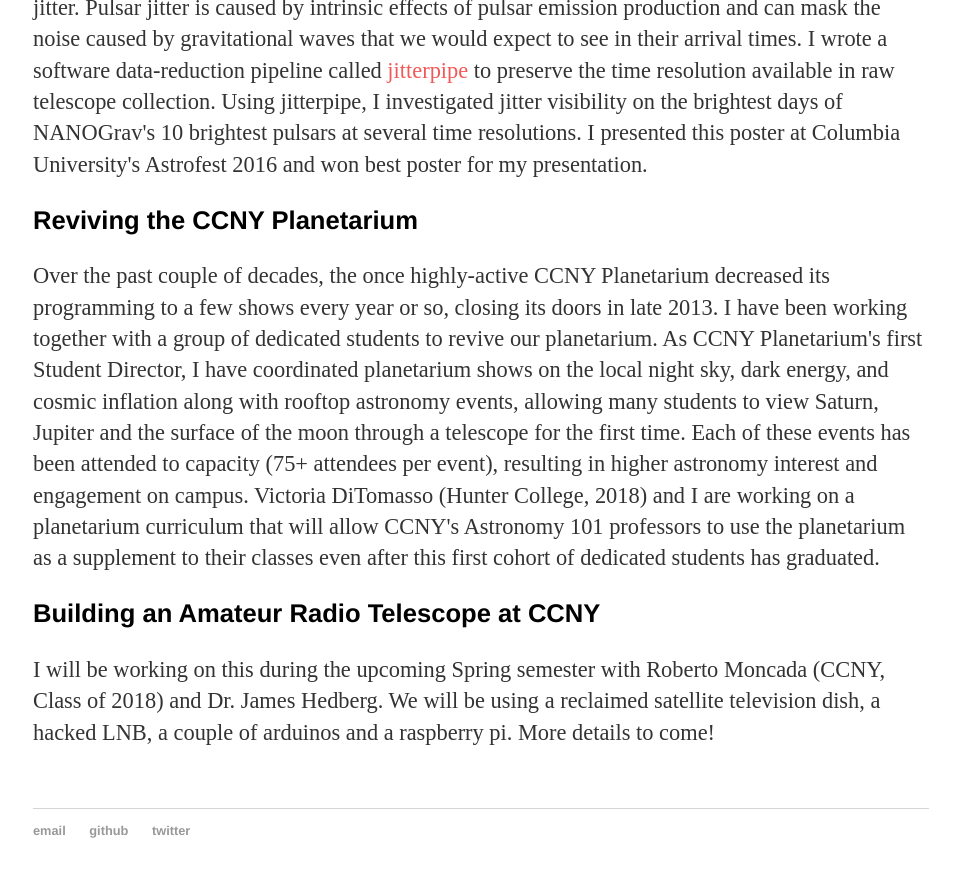
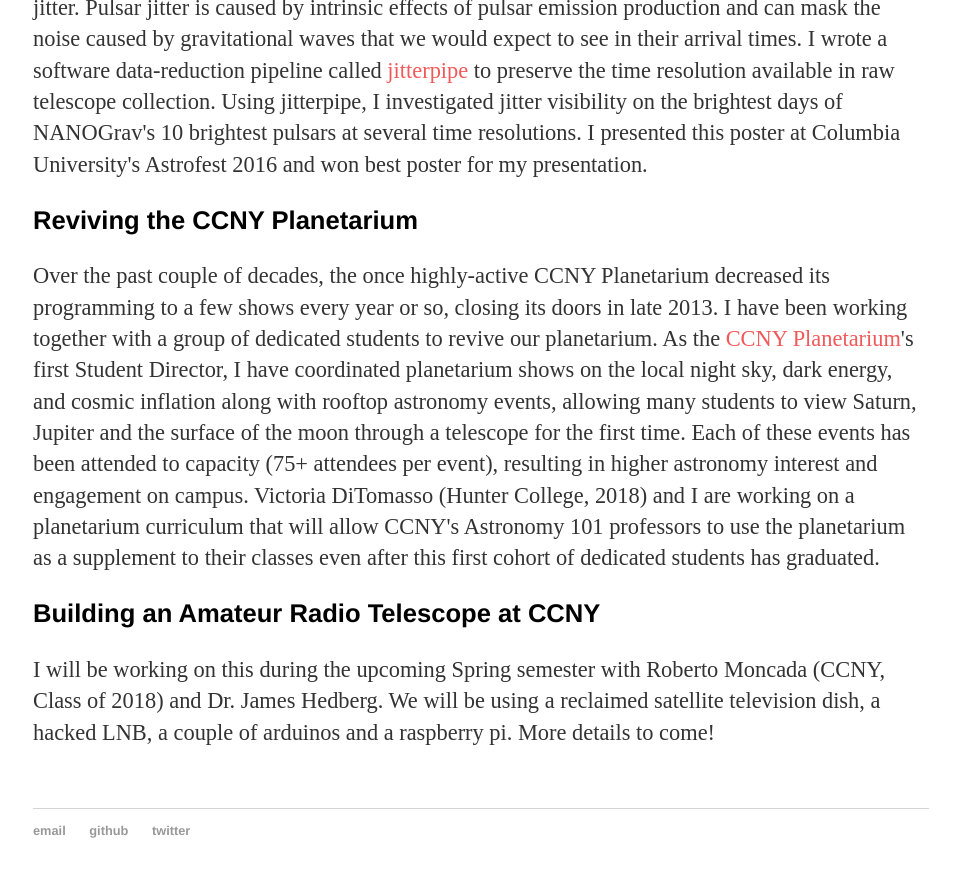
Before and after one commit to elliesch/elliesch.github.io, a Jekyll site: the page built from projects/index.html, in a window 1280 px wide and 900 px high, scrolled down 1536 px. Shown: the top 877 px of the window, without its empty margins (159-1112 px from the left). Built offline with Jekyll 4.4.1, drawn with Linux system fonts in a browser that asks for light colours.

Commit message:
added planetarium link

```diff
--- a/projects/index.html
+++ b/projects/index.html
@@ -29,14 +29,14 @@ title: Ellie's Projects
 	<p>I had the wonderful opportunity to spend this past summer at the National Radio Astronomy Observatory's NSF REU Program.
 	I worked with Dr. Scott Ransom of the NANOGrav Collaboration on quantifying variability in the individual pulse shapes of pulsars, known as pulsar jitter.
 	Pulsar jitter is caused by intrinsic effects of pulsar emission production and can mask the noise caused by gravitational waves that we would expect to see in their arrival times.
-	I wrote a software data-reduction pipeline called <a href="https://github.com/elliesch/jitterpipe">jitterpipe</a> to preserve the time resolution available in raw telescope collection.
+	I wrote a software data-reduction pipeline called <a href="https://github.com/elliesch/jitterpipe/blob/master/Jitterpipe.py">jitterpipe</a> to preserve the time resolution available in raw telescope collection.
 	Using jitterpipe, I investigated jitter visibility on the brightest days of NANOGrav's 10 brightest pulsars at several time resolutions.
 	I presented this poster at Columbia University's Astrofest 2016 and won best poster for my presentation.</p>
 
 	<h3>Reviving the CCNY Planetarium</h3>
 	<p>Over the past couple of decades, the once highly-active CCNY Planetarium decreased its programming to a few shows every year or so, closing its doors in late 2013.
 	I have been working together with a group of dedicated students to revive our planetarium.
-	As CCNY Planetarium's first Student Director, I have coordinated planetarium shows on the local night sky, dark energy, and cosmic inflation along with rooftop astronomy events, allowing many students to view Saturn, Jupiter and the surface of the moon through a telescope for the first time.
+	As the <a href="https://www.facebook.com/ccnyplanetarium/">CCNY Planetarium</a>'s first Student Director, I have coordinated planetarium shows on the local night sky, dark energy, and cosmic inflation along with rooftop astronomy events, allowing many students to view Saturn, Jupiter and the surface of the moon through a telescope for the first time.
 	Each of these events has been attended to capacity (75+ attendees per event), resulting in higher astronomy interest and engagement on campus.
 	Victoria DiTomasso (Hunter College, 2018) and I are working on a planetarium curriculum that will allow CCNY's Astronomy 101 professors to use the planetarium as a supplement to their classes even after this first cohort of dedicated students has graduated.
 	</p>
```
